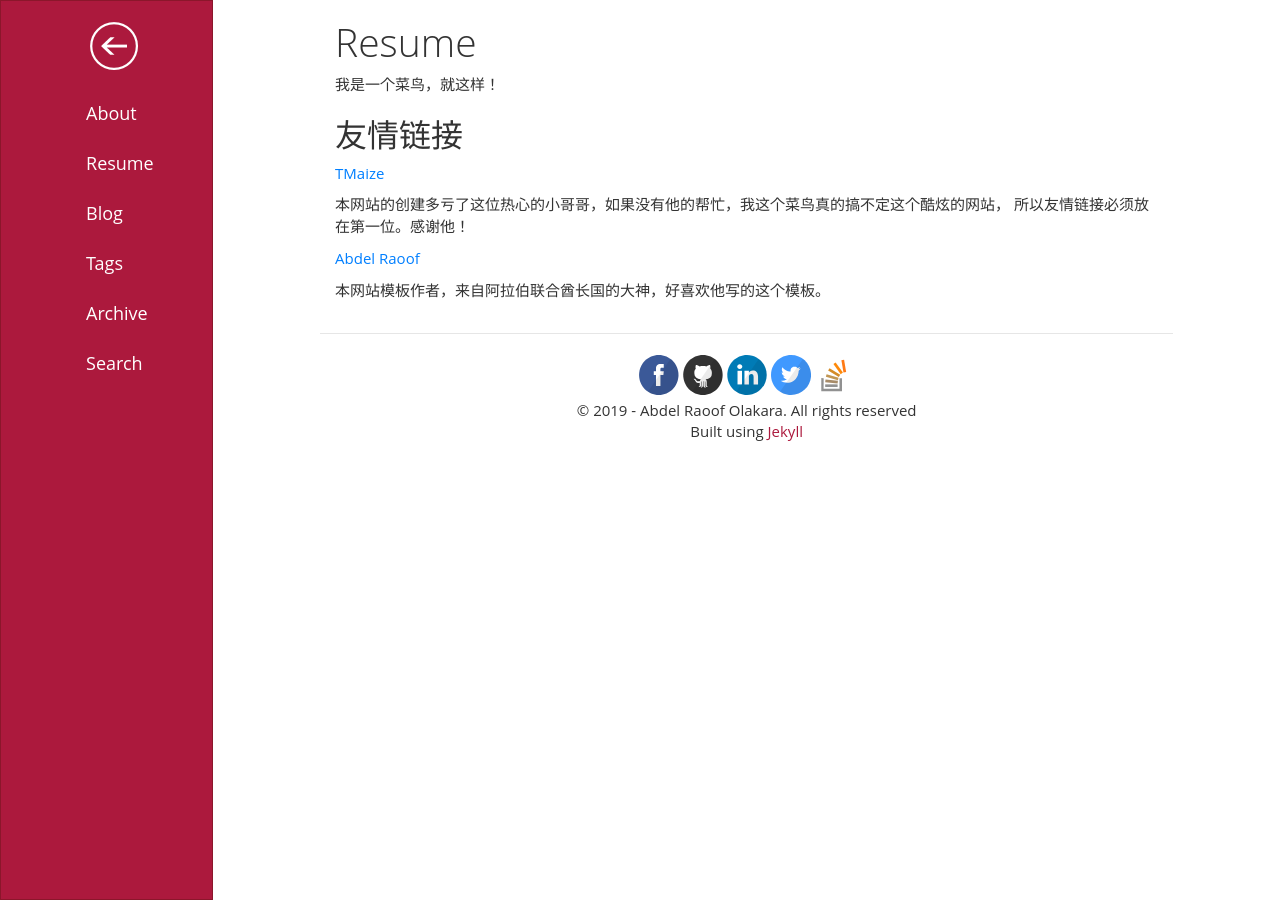
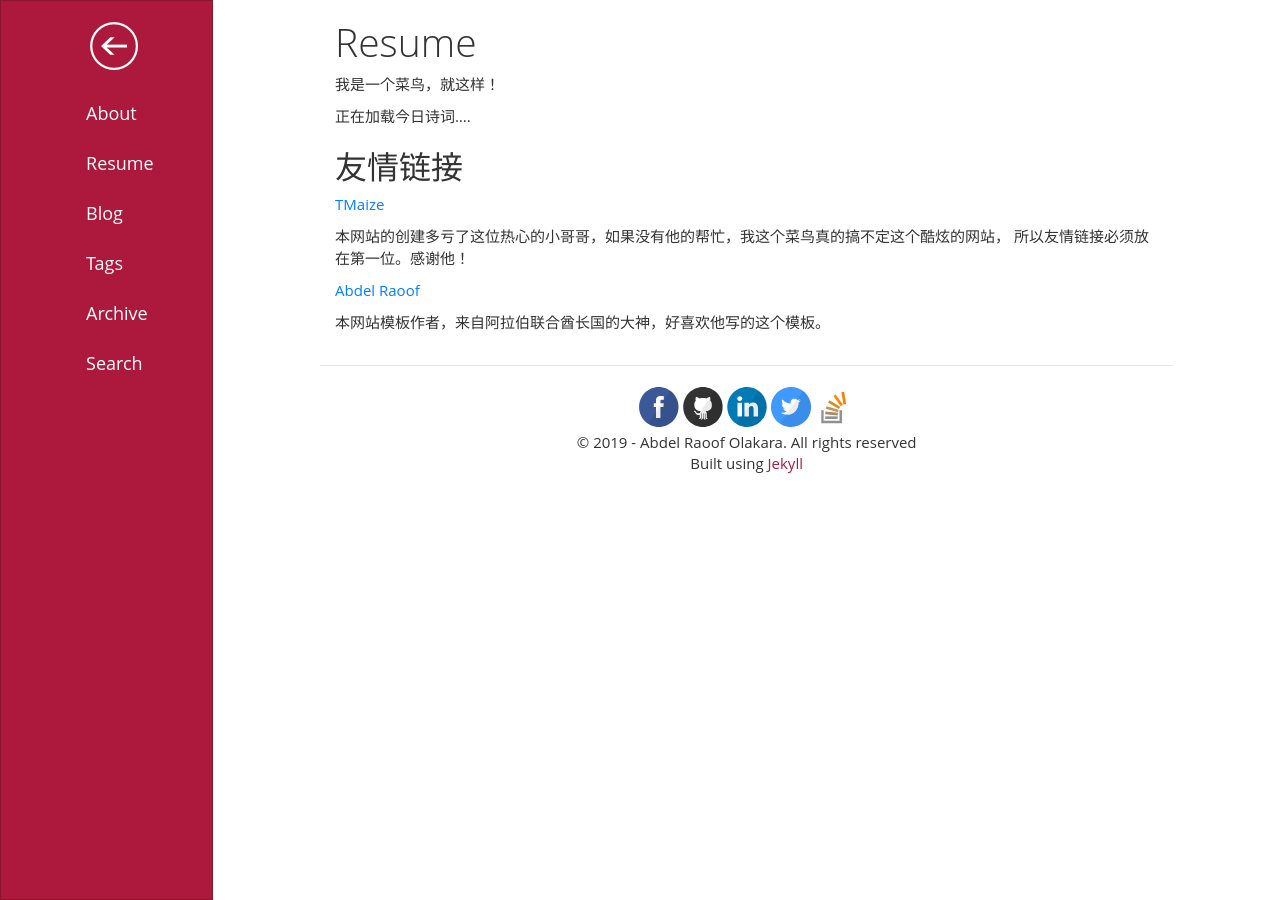
Before and after one commit to no1guangming/no1guangming.github.io, a Jekyll site: the page built from resume/index.md, in a window 1280 px wide. Built offline with Jekyll 4.4.1, drawn with Linux system fonts in a browser that asks for light colours; comment, search, counter and statistics services are not loaded.

Commit message:
Update index.md

```diff
--- a/resume/index.md
+++ b/resume/index.md
@@ -4,8 +4,17 @@
 description: Resume of guangming wang
 theme: red
 ---
+
+
+
 我是一个菜鸟，就这样！
 
+
+
+
+
+<span id="jinrishici-sentence">正在加载今日诗词....</span>
+<script src="https://sdk.jinrishici.com/v2/browser/jinrishici.js" charset="utf-8"></script>
 
 
 
```
